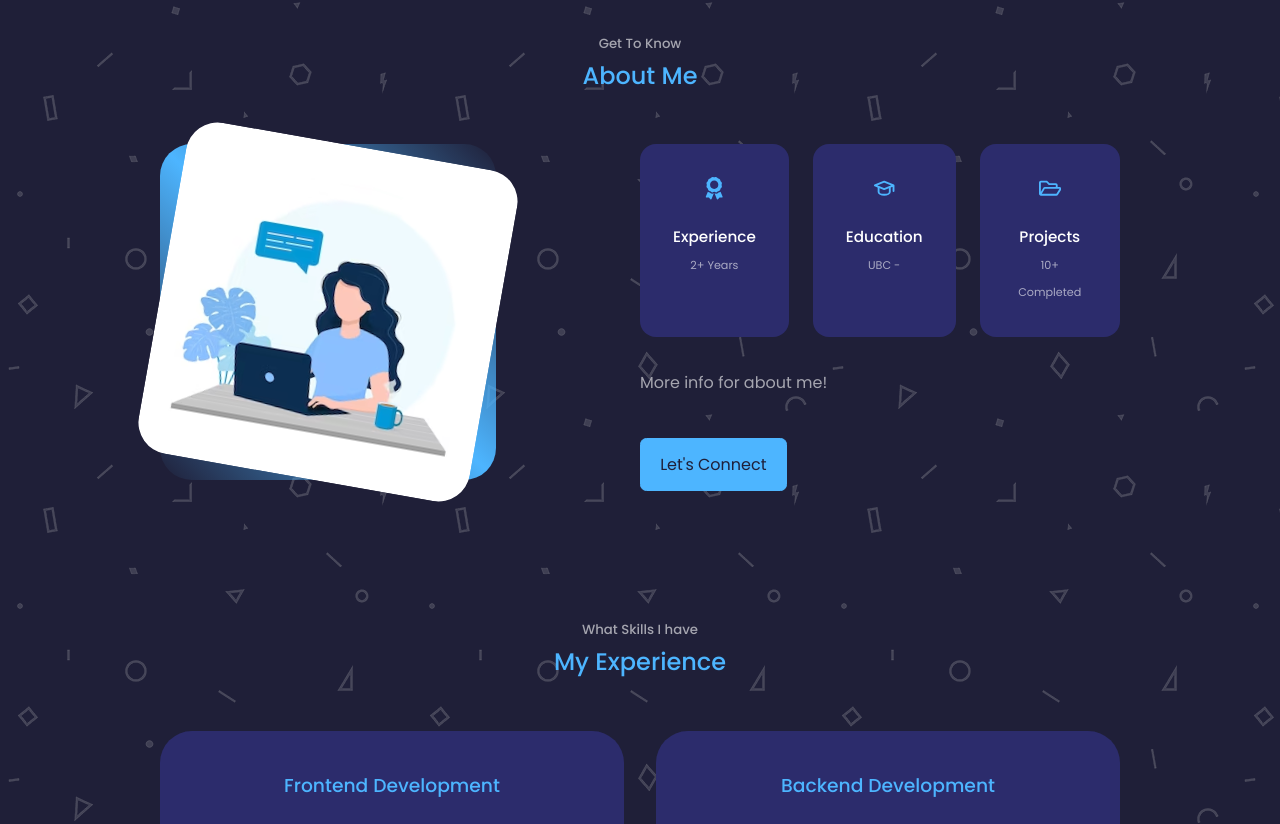
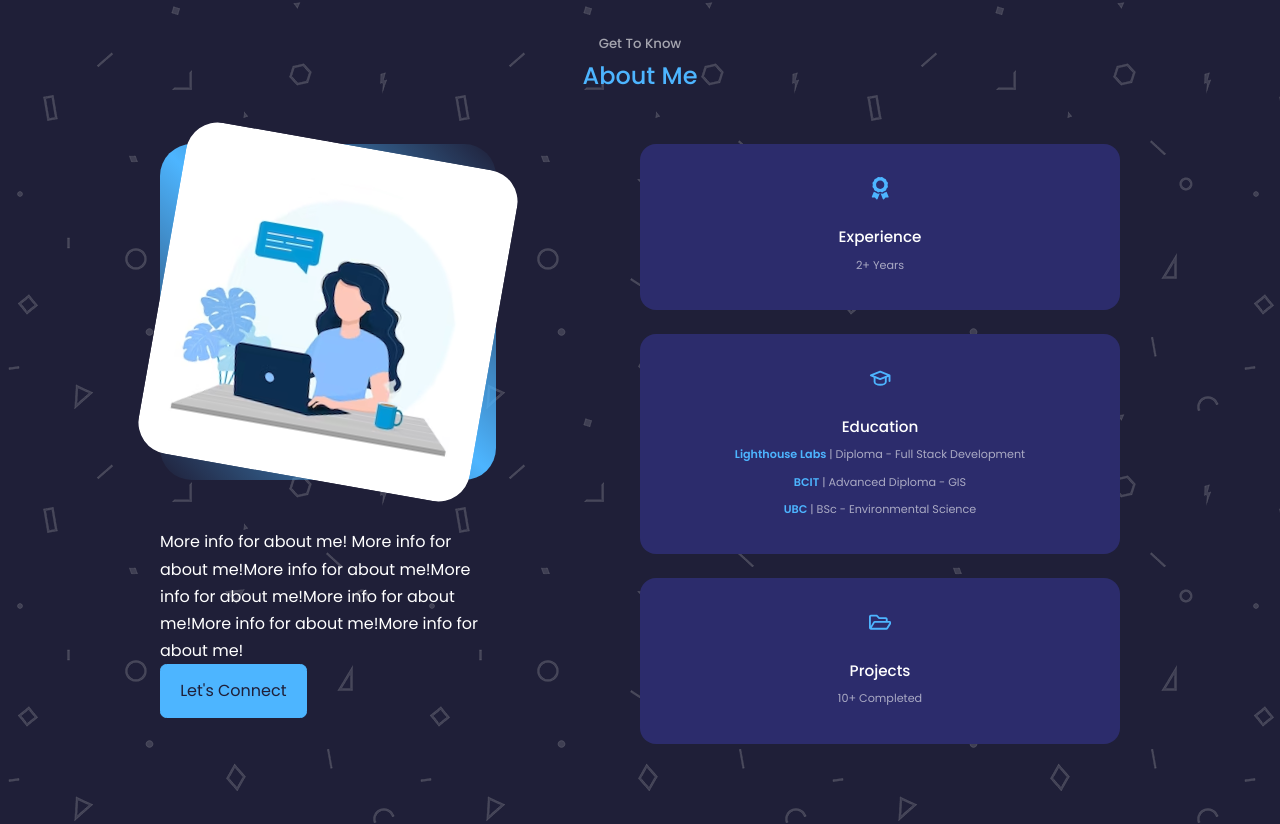
Before and after one commit to MorsalN/morsaln.github.io, a React (Create React App) app: page / in a window 1280 px wide. Shown: the part 1007-1831 px from the top of the page. Built offline with nearby package versions, Linux system fonts and the light colour scheme; no server answers; a web font is replaced by a local one.

Commit message:
Updating about section

```diff
--- a/src/components/about/About.jsx
+++ b/src/components/about/About.jsx
@@ -12,9 +12,22 @@ const About = () => {
       <h2>About Me</h2>
 
       <div className="container about__container">
-        <div className="about__me">
-          <div className="about__me-image">
-            <img src={Me} alt="About" />
+        <div className="about_me-container">
+          <div className="about__me">
+            <div className="about__me-image">
+              <img src={Me} alt="About" />
+            </div>
+          </div>
+          <div className="about__me-description">
+            <p>
+              More info for about me! More info for about me!More info for about
+              me!More info for about me!More info for about me!More info for
+              about me!More info for about me!
+            </p>
+
+            <a href="#contact" className="btn btn-primary">
+              Let's Connect
+            </a>
           </div>
         </div>
         <div className="about__content">
@@ -27,9 +40,18 @@ const About = () => {
             <article className="about__card">
               <TbSchool className="about__icon" />
               <h5>Education</h5>
-              {/* <small>Lighthouse Labs - Full Stack Web Development</small>
-            <small>BCIT - Full Stack Web Development</small> */}
-              <small>UBC - </small>
+              <small>
+                <strong>Lighthouse Labs</strong> | Diploma - Full Stack
+                Development
+              </small>
+              <br />
+              <small>
+                <strong>BCIT</strong> | Advanced Diploma - GIS
+              </small>
+              <br />
+              <small>
+                <strong>UBC</strong> | BSc - Environmental Science
+              </small>
             </article>
             <article className="about__card">
               <FaRegFolderOpen className="about__icon" />
@@ -37,11 +59,6 @@ const About = () => {
               <small>10+ Completed</small>
             </article>
           </div>
-          <p>More info for about me! </p>
-
-          <a href="#contact" className="btn btn-primary">
-            Let's Connect
-          </a>
         </div>
       </div>
     </section>
--- a/src/components/about/about.css
+++ b/src/components/about/about.css
@@ -31,7 +31,7 @@
 
 .about__cards {
   display: grid;
-  grid-template-columns: repeat(3, 1fr);
+  /* grid-template-columns: repeat(3, 1fr); */
   gap: 1.5rem;
 }
 
@@ -48,6 +48,14 @@
   background: transparent;
   border-color: var(--color-primary-variant);
   cursor: default;
+}
+
+.about__me-description {
+  margin-top: 3rem;
+}
+
+strong {
+  color: var(--color-primary);
 }
 
 .about__icon {
```
